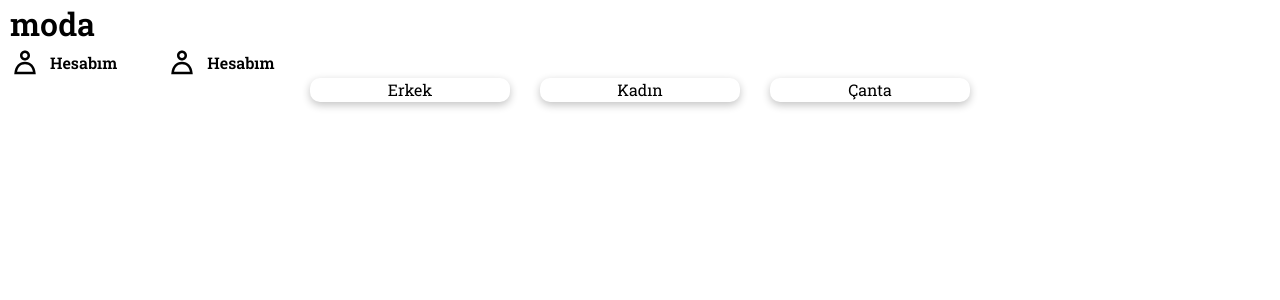
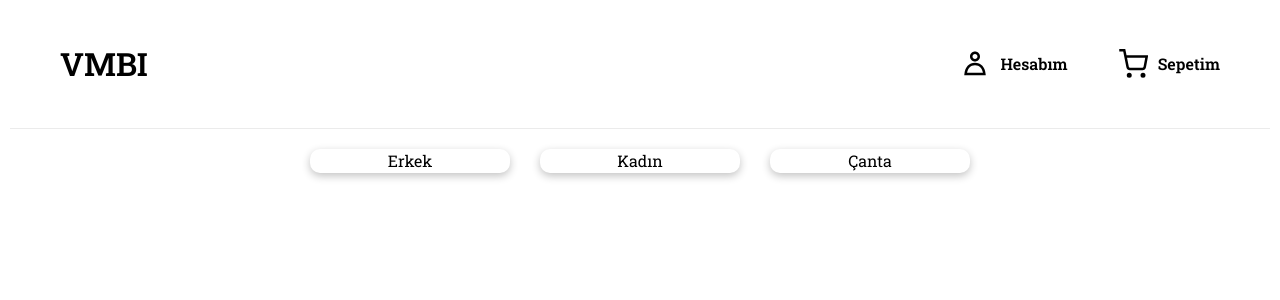
Before and after one commit to anlclk/react-eticaret-projesi, a React (Vite) app: page / in a window 1280 px wide. Shown: the top 300 px of the page. Built offline with nearby package versions, Linux system fonts and the light colour scheme; no server answers; the database is empty.

Commit message:
headerbar svg hatası düzeltildi.Gereksiz yazılmış olan bazı css classları kaldırıldı.

```diff
--- a/src/assets/style.css
+++ b/src/assets/style.css
@@ -60,23 +60,7 @@ a {
   width: 30px;
   height: 30px;
 }
-.accountBasket {
-  display: flex;
-  gap: 8px;
-}
-.accountBasket img {
-  height: 28px;
-  width: 28px;
-}
-.accountUser {
-  display: flex;
-  align-items: center;
-  gap: 8px;
-}
-.accountUser img {
-  height: 28px;
-  width: 28px;
-}
+
 .main {
   display: grid;
   grid-template-columns: 1fr 1fr 1fr 1fr;
@@ -87,7 +71,6 @@ a {
   justify-content: center;
   gap: 30px;
   margin-bottom: 50px;
-
 }
 .wrapperNav li {
   text-align: center;
--- a/src/layouts/headerbar/headerbar.jsx
+++ b/src/layouts/headerbar/headerbar.jsx
@@ -3,8 +3,10 @@ import { Link } from "react-router-dom";
 
 export default function HeaderBar() {
     return(
-        <header>
-            <h1>moda</h1>
+        <header className="header">
+            <Link to="/">
+                <h1>VMBI</h1>
+            </Link>
             <div className="headerNav">
                 <Link to="#">
                     <svg viewBox="0 0 24 24" >
@@ -13,10 +15,10 @@ export default function HeaderBar() {
                     <h4>Hesabım</h4>
                 </Link>
                 <Link to="#">
-                    <svg viewBox="0 0 24 24" >
-                        <path d="M5.651 19h12.698c-.337-1.8-1.023-3.21-1.945-4.19C15.318 13.65 13.838 13 12 13s-3.317.65-4.404 1.81c-.922.98-1.608 2.39-1.945 4.19zm.486-5.56C7.627 11.85 9.648 11 12 11s4.373.85 5.863 2.44c1.477 1.58 2.366 3.8 2.632 6.46l.11 1.1H3.395l.11-1.1c.266-2.66 1.155-4.88 2.632-6.46zM12 4c-1.105 0-2 .9-2 2s.895 2 2 2 2-.9 2-2-.895-2-2-2zM8 6c0-2.21 1.791-4 4-4s4 1.79 4 4-1.791 4-4 4-4-1.79-4-4z"></path>
+                    <svg fill="#fff" stroke-width="2" stroke="#000" viewBox="0 0 24 24"><circle r="1" cy="21" cx="9"></circle><circle r="1" cy="21" cx="20"></circle>
+                        <path d="M1 1h4l2.68 13.39a2 2 0 0 0 2 1.61h9.72a2 2 0 0 0 2-1.61L23 6H6"></path>
                     </svg>
-                    <h4>Hesabım</h4>
+                    <h4>Sepetim</h4>
                 </Link>
 
             </div>
```
Also changed, not shown: src/layouts/main/headerbar/headerbar.jsx (deleted, +0 -24 lines).
